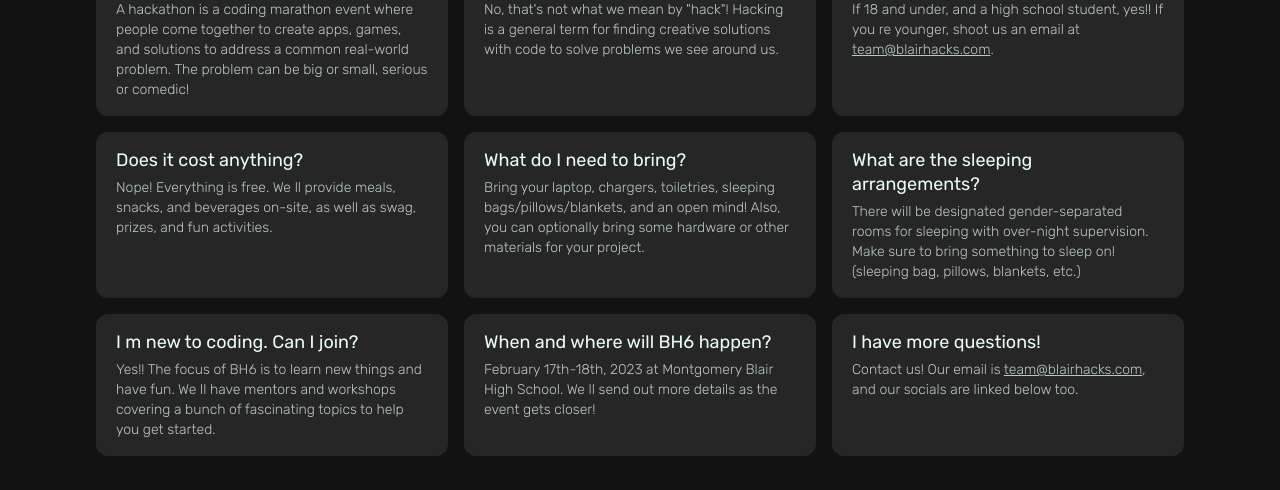
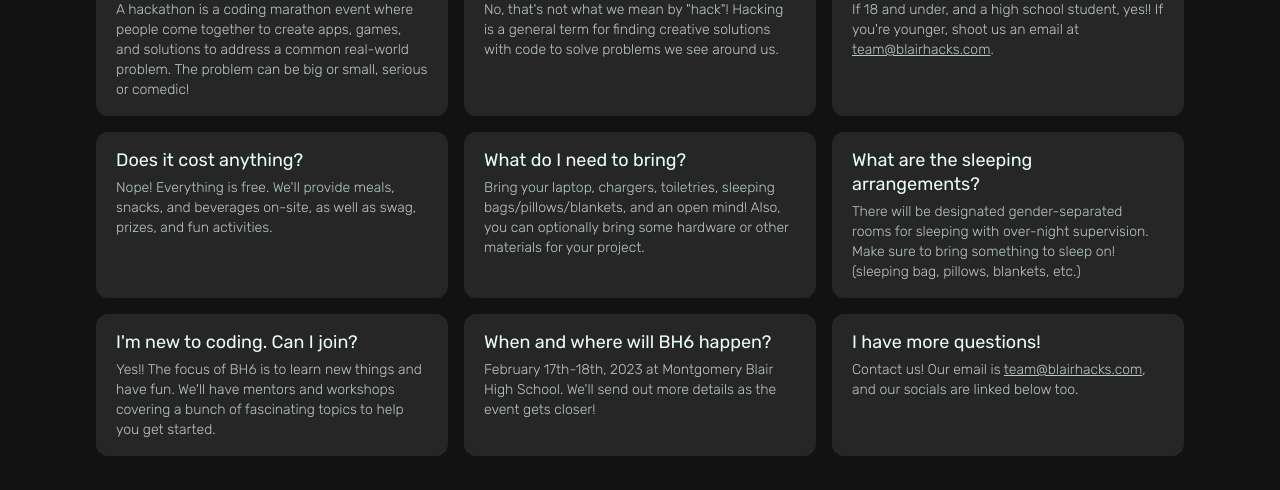
Before and after one commit to blairhacks/blairhacks_6, a Next.js app: page / in a window 1280 px wide. Shown: the part 1042-1532 px from the top of the page. Built offline with nearby package versions, Linux system fonts and the light colour scheme; no server answers; a web font is replaced by a local one.

Commit message:
Fix nbsp with apos

```diff
--- a/components/NewsletterForm.tsx
+++ b/components/NewsletterForm.tsx
@@ -67,7 +67,7 @@
                     Join the BlairHacks newsletter
                   </h2>
                   <p className="font-thin leading-5 mt-1.5">
-                    We&nbsp;ll send the latest updates on BlairHacks, including new events, opportunities, and more!
+                    We&apos;ll send the latest updates on BlairHacks, including new events, opportunities, and more!
                   </p>
                 </div>
               </div>
--- a/pages/index.tsx
+++ b/pages/index.tsx
@@ -128,14 +128,14 @@
           <div className="px-5 py-4 bg-theme-surface text-theme-onSurface rounded-xl">
             <h3 className="text-lg leading-6">Am I elligible to participate?</h3>
             <p className="text-theme-onSurface/75 text-sm font-thin mt-1.5">
-              If 18 and under, and a high school student, yes!! If you&nbsp;re younger, shoot us an email at <a href="mailto:team@blairhacks.com" className="underline underline-offset-1">team@blairhacks.com</a>.
+              If 18 and under, and a high school student, yes!! If you&apos;re younger, shoot us an email at <a href="mailto:team@blairhacks.com" className="underline underline-offset-1">team@blairhacks.com</a>.
             </p>
           </div>
 
           <div className="px-5 py-4 bg-theme-surface text-theme-onSurface rounded-xl">
             <h3 className="text-lg leading-6">Does it cost anything?</h3>
             <p className="text-theme-onSurface/75 text-sm font-thin mt-1.5">
-              Nope! Everything is free. We&nbsp;ll provide meals, snacks, and beverages on-site, as well as swag, prizes, and fun activities.
+              Nope! Everything is free. We&apos;ll provide meals, snacks, and beverages on-site, as well as swag, prizes, and fun activities.
             </p>
           </div>
 
@@ -155,16 +155,16 @@
           </div>
 
           <div className="px-5 py-4 bg-theme-surface text-theme-onSurface rounded-xl">
-            <h3 className="text-lg leading-6">I&nbsp;m new to coding. Can I join?</h3>
+            <h3 className="text-lg leading-6">I&apos;m new to coding. Can I join?</h3>
             <p className="text-theme-onSurface/75 text-sm font-thin mt-1.5">
-              Yes!! The focus of BH6 is to learn new things and have fun. We&nbsp;ll have mentors and workshops covering a bunch of fascinating topics to help you get started.
+              Yes!! The focus of BH6 is to learn new things and have fun. We&apos;ll have mentors and workshops covering a bunch of fascinating topics to help you get started.
             </p>
           </div>
 
           <div className="px-5 py-4 bg-theme-surface text-theme-onSurface rounded-xl">
             <h3 className="text-lg leading-6">When and where will BH6 happen?</h3>
             <p className="text-theme-onSurface/75 text-sm font-thin mt-1.5">
-              February 17th-18th, 2023 at Montgomery Blair High School. We&nbsp;ll send out more details as the event gets closer!
+              February 17th-18th, 2023 at Montgomery Blair High School. We&apos;ll send out more details as the event gets closer!
             </p>
           </div>
 
```
